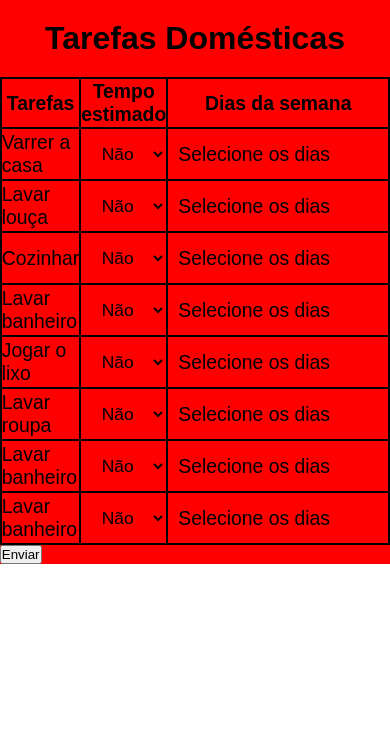
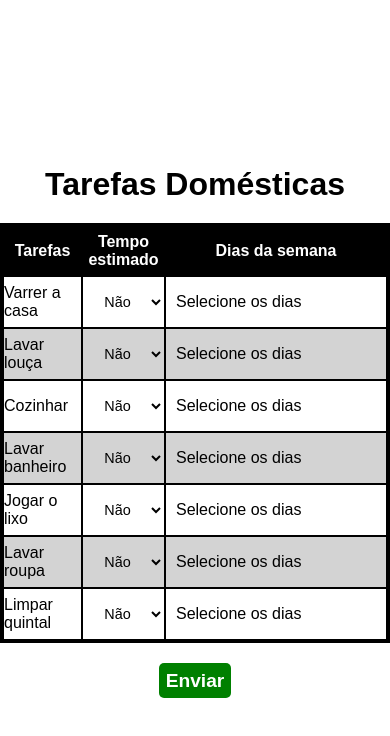
Before and after one commit to ericSilvaP/gerenciador-domestico, a plain HTML site: page table.html in a window 390 px wide. Drawn offline with Linux system fonts and the light colour scheme.

Commit message:
botao e tabela estilizados

```diff
--- a/estilo/style.css
+++ b/estilo/style.css
@@ -11,12 +11,31 @@ html, body {
     height: 100vh;
 }
 
+@media (max-width: 600px) {
+    .multi-select {
+        width: 100%; /* Faz o multi-select ocupar toda a largura em dispositivos móveis */
+    }
+
+    .select-box {
+        width: 100%; /* Ajusta a largura do select-box */
+    }
+
+    table {
+        width: 100%;
+        display: block;
+        overflow-x: auto;
+    }
+}
+
+
 main {
-    background-color: red;
+    background-color: white;
     display: flex;
     flex-flow: column wrap;
     align-content: center;
+    justify-content: center;
 
+    height: 100vh;
 }
 
 
@@ -25,15 +44,25 @@ table,th,td {
     border: 2px solid black;
     border-collapse: collapse;
     flex-shrink: 1;
-    font-size: 1.1em;
+    font-size: 1em;
 }
 
 table {
     margin: auto;
 }
 
+thead > tr {
+    background-color: black;
+    color: white;
+
+}
+
 tr {
     height: 50px;
+}
+
+tbody tr:nth-child(even) { /* 2n */
+    background-color: lightgray;
 }
 
 td {
@@ -96,3 +125,27 @@ td > select {
 .options label:hover {
     background-color: #f1f1f1;
 }
+
+.selected-day {
+    background-color: #e0ffe0; /* Cor de fundo para indicar seleção */
+    border: 1px solid #4caf50; /* Bord2.5px solid blacka verde para indicar seleção */
+}
+
+#buttons {
+
+    display: flex;
+    flex-flow: column wrap;
+    align-content: center;
+    margin-top: 20px;
+}
+
+button {
+    font-size: 1.2em;
+    padding: 6.5px;
+    background-color: green;
+    color: white;
+    font-weight: bold;
+    border: none;
+    border-radius: 5px;
+
+}
--- a/script2.js
+++ b/script2.js
@@ -11,7 +11,10 @@ document.getElementById('enviar').addEventListener('click', function() {
         { nome: 'Varrer a casa', tempo: document.getElementById('tasks1').value, dias: getSelectedDays('task1') },
         { nome: 'Lavar louça', tempo: document.getElementById('tasks2').value, dias: getSelectedDays('task2') },
         { nome: 'Cozinhar', tempo: document.getElementById('tasks3').value, dias: getSelectedDays('task3') },
-        { nome: 'Lavar banheiro', tempo: document.getElementById('tasks4').value, dias: getSelectedDays('task4') }
+        { nome: 'Lavar banheiro', tempo: document.getElementById('tasks4').value, dias: getSelectedDays('task4') },
+        { nome: 'Lavar louça', tempo: document.getElementById('tasks5').value, dias: getSelectedDays('task5') },
+        { nome: 'Cozinhar', tempo: document.getElementById('tasks6').value, dias: getSelectedDays('task6') },
+        { nome: 'Lavar banheiro', tempo: document.getElementById('tasks7').value, dias: getSelectedDays('task7') }
     ];
 
     let resultado = tarefas.map(tarefa => {
@@ -28,3 +31,30 @@ function getSelectedDays(taskId) {
     const checkboxes = document.querySelectorAll(`.multi-select[data-task="${taskId}"] input[type="checkbox"]`);
     return Array.from(checkboxes).filter(checkbox => checkbox.checked).map(checkbox => checkbox.value);
 }
+
+function toggleDropdown(taskId) {
+    const options = document.querySelector(`.multi-select[data-task="${taskId}"] .options`);
+    options.style.display = options.style.display === 'block' ? 'none' : 'block';
+}
+
+function updateSelectedDays(taskId) {
+    const checkboxes = document.querySelectorAll(`.multi-select[data-task="${taskId}"] input[type="checkbox"]`);
+    const selectedDays = Array.from(checkboxes).filter(checkbox => checkbox.checked).map(checkbox => checkbox.value);
+    const selectedText = selectedDays.length > 0 ? selectedDays.join(', ') : 'Selecione os dias';
+    document.querySelector(`.multi-select[data-task="${taskId}"] .selected`).innerText = selectedText;
+
+    // Altera a classe do select-box com base na seleção
+    const selectBox = document.querySelector(`.multi-select[data-task="${taskId}"] .select-box`);
+    if (selectedDays.length > 0) {
+        selectBox.classList.add('selected-day'); // Classe que indica que dias estão selecionados
+    } else {
+        selectBox.classList.remove('selected-day');
+    }
+}
+
+// Adicionando evento de clique para cada checkbox
+document.querySelectorAll('.multi-select input[type="checkbox"]').forEach(checkbox => {
+    checkbox.addEventListener('click', function() {
+        updateSelectedDays(this.closest('.multi-select').dataset.task);
+    });
+});
--- a/table.html
+++ b/table.html
@@ -37,6 +37,7 @@
                           <div class="select-box">
                             <span class="selected">Selecione os dias</span>
                             <div class="options">
+
                               <label><input type="checkbox" value="Segunda"> Segunda</label>
                               <label><input type="checkbox" value="Terça"> Terça</label>
                               <label><input type="checkbox" value="Quarta"> Quarta</label>
@@ -143,7 +144,7 @@
                 <tr>
                     <td>Jogar o lixo</td>
                     <td>
-                      <select name="tasks4" id="tasks4">
+                      <select name="tasks4" id="tasks5">
                         <option value="0">Não</option>
                         <option value="15">15 min</option>
                         <option value="30">30 min</option>
@@ -153,7 +154,35 @@
                       </select>
                     </td>
                     <td>
-                        <div class="multi-select" data-task="task4">
+                        <div class="multi-select" data-task="task5">
+                          <div class="select-box">
+                            <span class="selected">Selecione os dias</span>
+                            <div class="options">
+                              <label><input type="checkbox" value="Segunda"> Segunda</label>
+                              <label><input type="checkbox" value="Terça"> Terça</label>
+                              <label><input type="checkbox" value="Quarta"> Quarta</label>
+                              <label><input type="checkbox" value="Quinta"> Quinta</label>
+                              <label><input type="checkbox" value="Sexta"> Sexta</label>
+                              <label><input type="checkbox" value="Sábado"> Sábado</label>
+                              <label><input type="checkbox" value="Domingo"> Domingo</label>
+                            </div>
+
+                    </td>
+                </tr>
+                <tr>
+                    <td>Lavar roupa</td>
+                    <td>
+                      <select name="tasks4" id="tasks6">
+                        <option value="0">Não</option>
+                        <option value="15">15 min</option>
+                        <option value="30">30 min</option>
+                        <option value="60">1 hora</option>
+                        <option value="120">2 horas</option>
+                        <option value="1440">Dia inteiro</option>
+                      </select>
+                    </td>
+                    <td>
+                        <div class="multi-select" data-task="task6">
                           <div class="select-box">
                             <span class="selected">Selecione os dias</span>
                             <div class="options">
@@ -170,9 +199,9 @@
                     </td>
                 </tr>
                 <tr>
-                    <td>Lavar roupa</td>
+                    <td>Limpar quintal</td>
                     <td>
-                      <select name="tasks4" id="tasks4">
+                      <select name="tasks4" id="tasks7">
                         <option value="0">Não</option>
                         <option value="15">15 min</option>
                         <option value="30">30 min</option>
@@ -182,7 +211,7 @@
                       </select>
                     </td>
                     <td>
-                        <div class="multi-select" data-task="task4">
+                        <div class="multi-select" data-task="task7">
                           <div class="select-box">
                             <span class="selected">Selecione os dias</span>
                             <div class="options">
@@ -198,64 +227,7 @@
                         </div>
                     </td>
                 </tr>
-                <tr>
-                    <td>Lavar banheiro</td>
-                    <td>
-                      <select name="tasks4" id="tasks4">
-                        <option value="0">Não</option>
-                        <option value="15">15 min</option>
-                        <option value="30">30 min</option>
-                        <option value="60">1 hora</option>
-                        <option value="120">2 horas</option>
-                        <option value="1440">Dia inteiro</option>
-                      </select>
-                    </td>
-                    <td>
-                        <div class="multi-select" data-task="task4">
-                          <div class="select-box">
-                            <span class="selected">Selecione os dias</span>
-                            <div class="options">
-                              <label><input type="checkbox" value="Segunda"> Segunda</label>
-                              <label><input type="checkbox" value="Terça"> Terça</label>
-                              <label><input type="checkbox" value="Quarta"> Quarta</label>
-                              <label><input type="checkbox" value="Quinta"> Quinta</label>
-                              <label><input type="checkbox" value="Sexta"> Sexta</label>
-                              <label><input type="checkbox" value="Sábado"> Sábado</label>
-                              <label><input type="checkbox" value="Domingo"> Domingo</label>
-                            </div>
-                           </div>
-                        </div>
-                    </td>
-                </tr>
-                <tr>
-                    <td>Lavar banheiro</td>
-                    <td>
-                      <select name="tasks4" id="tasks4">
-                        <option value="0">Não</option>
-                        <option value="15">15 min</option>
-                        <option value="30">30 min</option>
-                        <option value="60">1 hora</option>
-                        <option value="120">2 horas</option>
-                        <option value="1440">Dia inteiro</option>
-                      </select>
-                    </td>
-                    <td>
-                        <div class="multi-select" data-task="task4">
-                          <div class="select-box">
-                            <span class="selected">Selecione os dias</span>
-                            <div class="options">
-                              <label><input type="checkbox" value="Segunda"> Segunda</label>
-                              <label><input type="checkbox" value="Terça"> Terça</label>
-                              <label><input type="checkbox" value="Quarta"> Quarta</label>
-                              <label><input type="checkbox" value="Quinta"> Quinta</label>
-                              <label><input type="checkbox" value="Sexta"> Sexta</label>
-                              <label><input type="checkbox" value="Sábado"> Sábado</label>
-                              <label><input type="checkbox" value="Domingo"> Domingo</label>
-                            </div>
-                           </div>
-                        </div>
-                    </td>
-                </tr>
+
             </tbody>
           </table>
 
```
